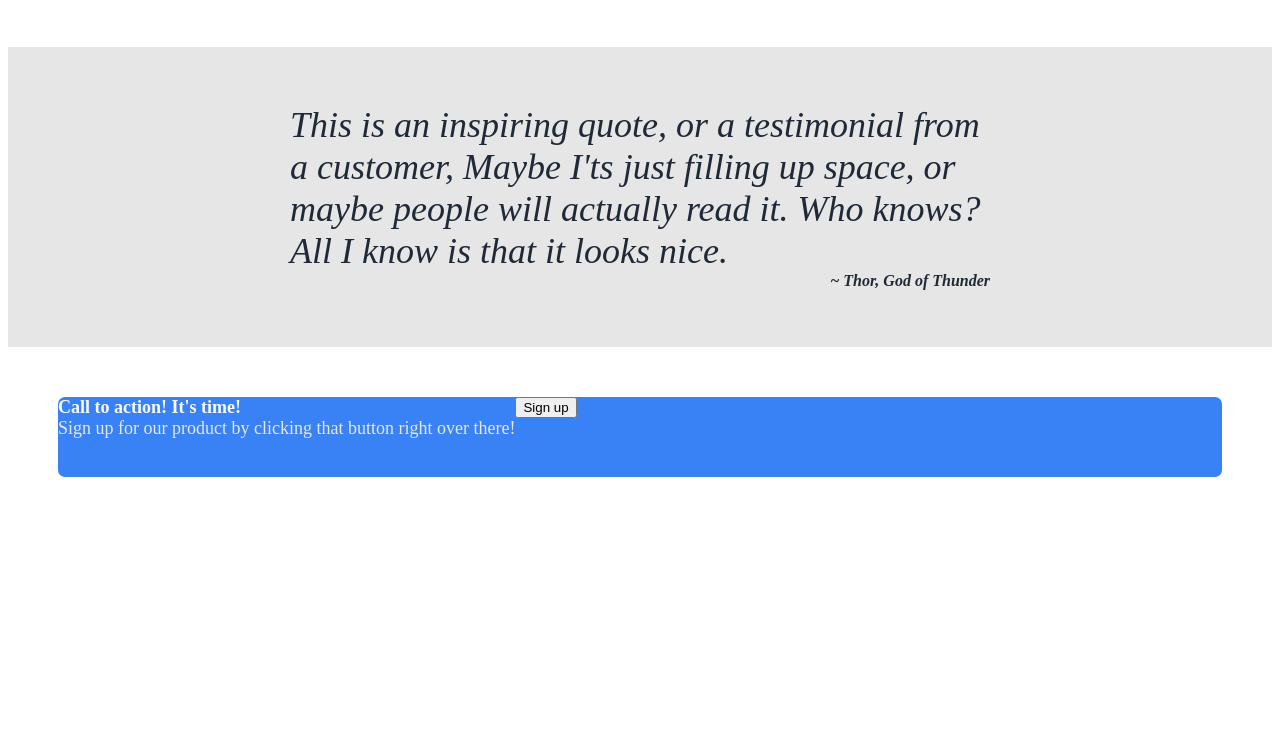
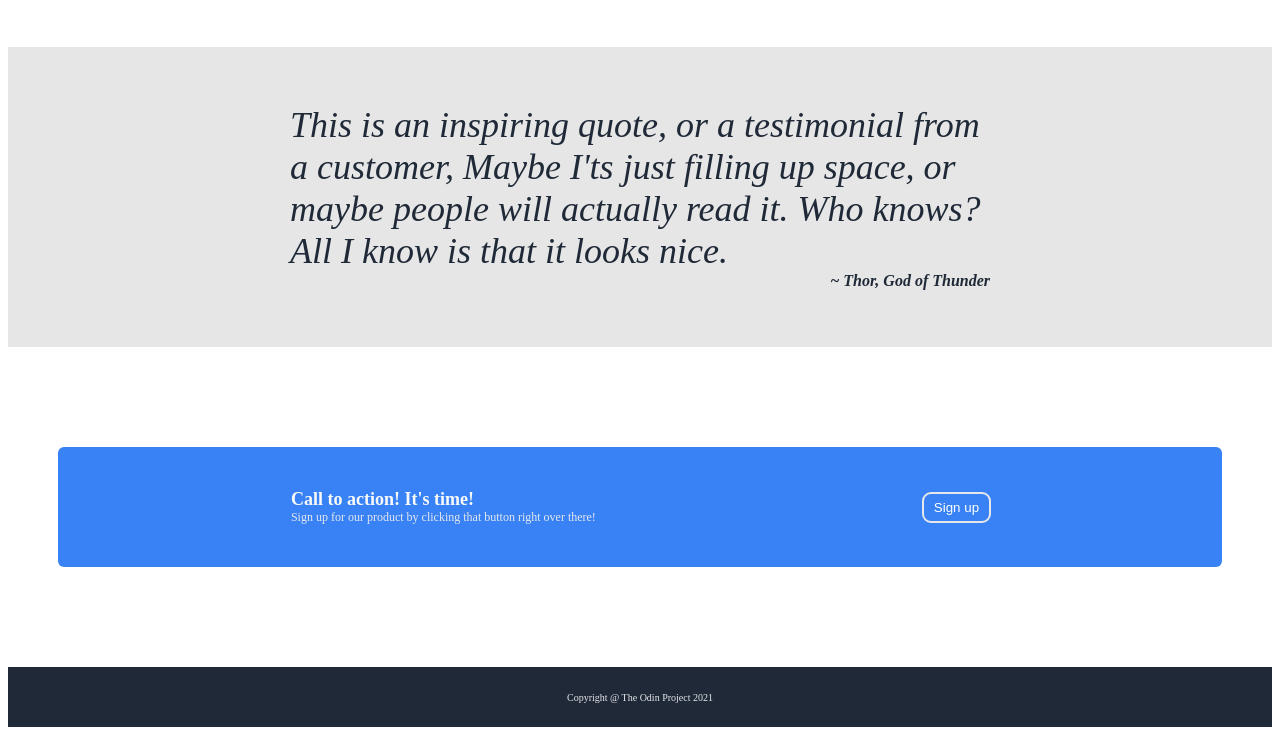
Before and after one commit to Skiroe/Design-from-scratch, a plain HTML site: page index.html in a window 1280 px wide. Shown: the part 757-1492 px from the top of the page. Before the commit the page ends 1242 px from the top, so only its background shows below. Drawn offline with Linux system fonts and the light colour scheme.

Commit message:
The layout is now complete. flex properties such as grow/shrink have to be added now

```diff
--- a/index.html
+++ b/index.html
@@ -61,21 +61,16 @@
     <div class="action">
         <div class="action-left">
             <div class="action-main-text">Call to action! It's time!</div>
-            <div class="header-sub-text">Sign up for our product by clicking that button right over there!</div>
+            <div class="action-sub-text">Sign up for our product by clicking that button right over there!</div>
         </div>
         <div class="action-right">
             <button class="action-button">Sign up</button>
         </div>
-<!--
+    </div>
     <div class="footer">
         <p class="footer-text">Copyright @ The Odin Project 2021</p>
-    </div> -->
+    </div>
 
-
-
-
-
-    </div>
 
 
 
--- a/style.css
+++ b/style.css
@@ -194,12 +194,25 @@ a {
 
 .action {
     display: flex;
+    justify-content: space-evenly;
+    align-items: center;
     margin-left: 50px;
     margin-right: 50px;
+    margin-top: 50px;
+    margin-bottom: 100px;
+    padding-top: 20px;
+    padding-bottom: 20px;
     height: 10vh;
-    border-radius: 7px;
+    border-radius: 6px;
     background-color: #3882F6;
+}
 
+.action-left {
+
+    display: flex;
+    flex-direction: column;
+    justify-content: center;
+    align-items: baseline;
 }
 
 .action-main-text {
@@ -207,3 +220,38 @@ a {
     color: #F9FAF8;
     font-weight: 900;
 }
+
+.action-button {
+    background-color: #3882F6;
+    color: white;
+    padding: 6px;
+    outline: 2px solid #E5E7EB;
+    border: none;
+    border-radius: 7px;
+    padding-left: 10px;
+    padding-right: 10px;
+}
+
+.action-sub-text {
+
+    font-size: 12px;
+    color: #E5E7EB;
+    width: 400px;
+}
+
+/* ------------------ footer ---------------------------- */
+
+.footer {
+    display: flex;
+    justify-content: center;
+    align-items: center;
+    background-color: #1F2937;
+    height: 5vh;
+    padding-top: 10px;
+    padding-bottom: 10px;
+}
+
+.footer-text {
+    color: #E5E7EB;
+    font-size: 10px;
+}
```
